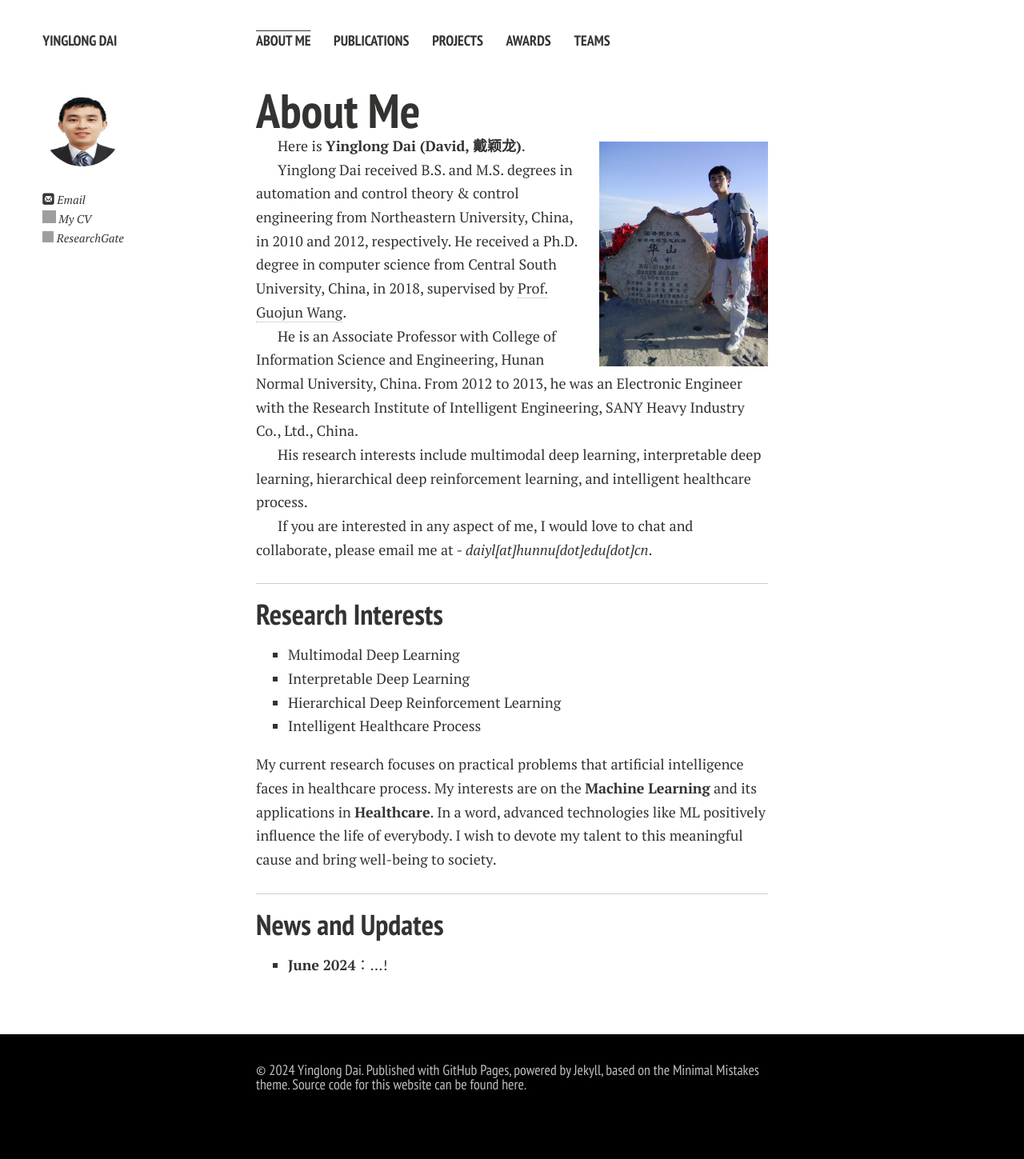
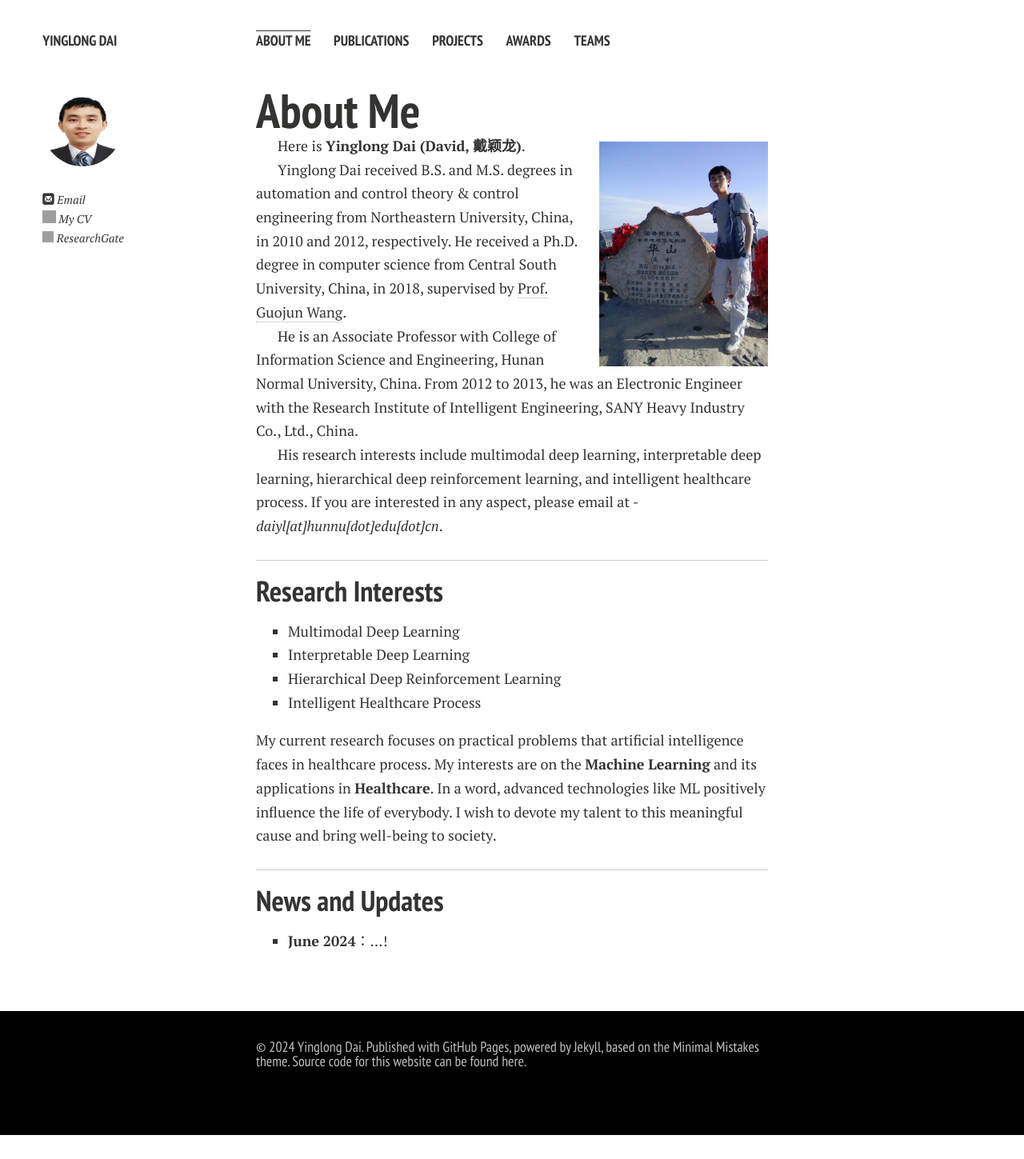
Before and after one commit to daiyl/daiyl.github.io, a Jekyll site: the page built from index.md, in a window 1280 px wide. Shown: the whole page at 80% size. Built offline with Jekyll 4.4.1, drawn with Linux system fonts in a browser that asks for light colours; nearby versions of some CDN libraries; comment, search, counter and statistics services are not loaded; a style sheet for code colours, icons or effects is not loaded; our own code applies the rules of GitHub Pages for plain Markdown files; after the commit the page ends 1419 px from its top, so only the background shows below that; grey boxes are pictures that could not be loaded.

Commit message:
Update index.md

```diff
--- a/index.md
+++ b/index.md
@@ -12,9 +12,7 @@ Yinglong Dai received B.S. and M.S. degrees in automation and control theory & c
 
 He is an Associate Professor with College of Information Science and Engineering, Hunan Normal University, China. From 2012 to 2013, he was an Electronic Engineer with the Research Institute of Intelligent Engineering, SANY Heavy Industry Co., Ltd., China.
 
-His research interests include multimodal deep learning, interpretable deep learning, hierarchical deep reinforcement learning, and intelligent healthcare process.
-
-If you are interested in any aspect of me, I would love to chat and collaborate, please email me at - *daiyl[at]hunnu[dot]edu[dot]cn*.
+His research interests include multimodal deep learning, interpretable deep learning, hierarchical deep reinforcement learning, and intelligent healthcare process. If you are interested in any aspect, please email at - *daiyl[at]hunnu[dot]edu[dot]cn*.
 
 <!-- ## Academic Background
 
```
